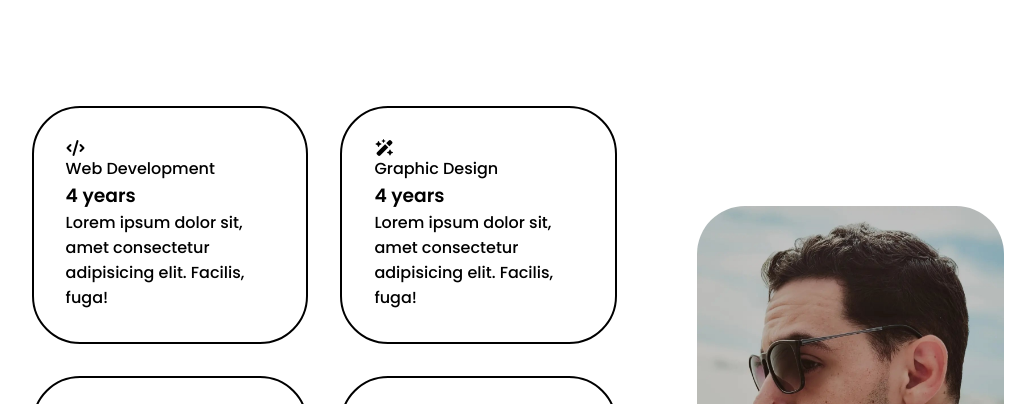
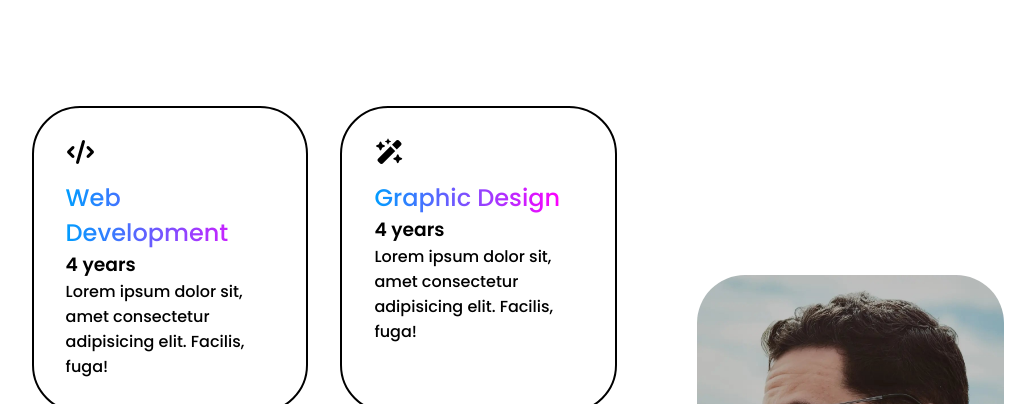
Before and after one commit to Fabbio-Studios/my-portfolio, a plain HTML site: page index.html in a window 1280 px wide. Shown: the part 822-1226 px from the top of the page, without its empty margins (122-1157 px from the left). Drawn offline with Linux system fonts and the light colour scheme; a script that the page names is missing.

Commit message:
experience section done.

```diff
--- a/css/styles.css
+++ b/css/styles.css
@@ -170,12 +170,12 @@
   width: 24vw;
   border-radius: 3rem;
 }
+
 .grid {
   display: grid;
   grid-template-columns: repeat(2, 1fr);
   gap: 2rem;
 }
-
 .grid-card {
   border: 2px solid black;
   border-radius: 3rem;
@@ -187,3 +187,31 @@
   cursor: pointer;
   transition: 0.2s ease-in-out;
 }
+.grid-card:hover {
+  transform: scale(1.02);
+  background-color: black;
+  color: white;
+}
+
+.grid-card i {
+  font-size: 1.5rem;
+  margin-bottom: 1rem;
+}
+
+.grid-card span{
+  font-size: 1.5rem;
+  font-weight: 500;
+  background: linear-gradient(to right, #009dff, #ff00ff);
+  background-clip: text;
+  color: transparent;
+}
+
+::-webkit-scrollbar {
+  width:20px;
+}
+::-webkit-scrollbar-track {
+  background-color: rgb(219, 219, 219);
+}
+::-webkit-scrollbar-thumb {
+  background: linear-gradient(to bottom, #009dff, #ff00ff);
+}
```
